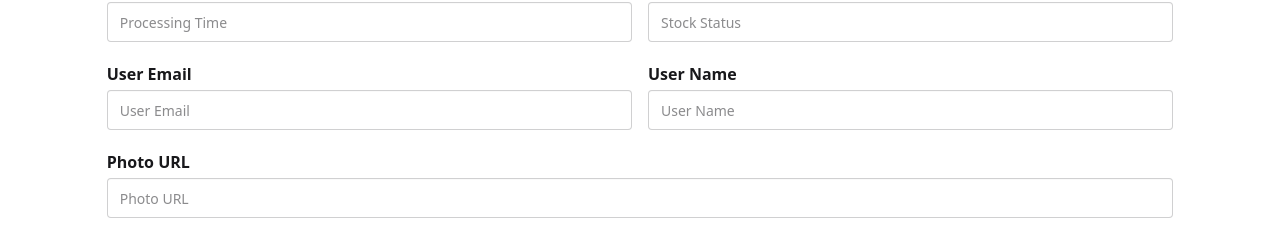
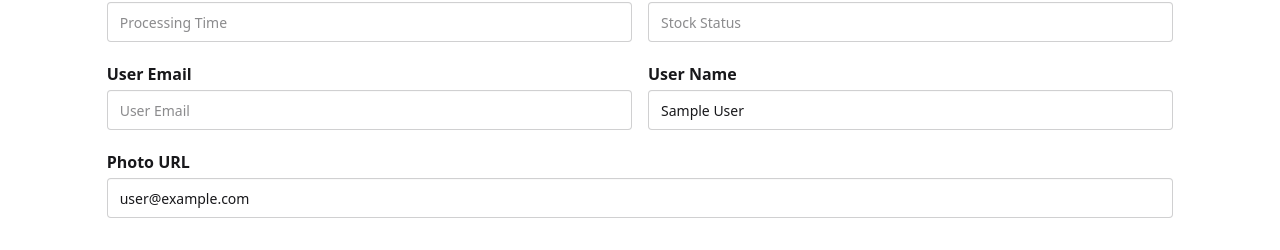
Before and after one commit to Al-Amin08/assignment-10-2025-sportMart-client, a React (Vite) app: page /addEquipment in a window 1280 px wide. Shown: the part 443-693 px from the top of the page. Built offline with nearby package versions, Linux system fonts and the light colour scheme; no server answers; sample sign-in values are in the browser's storage.

Commit message:
get display name and email, then add in addEquipment

```diff
--- a/src/Component/AddEquipment.jsx
+++ b/src/Component/AddEquipment.jsx
@@ -1,6 +1,9 @@
-import React from "react";
+import React, { useContext } from "react";
+import { AuthContext } from "../AuthProvider/AuthProvider";
 
 const AddEquipment = () => {
+  const { user } = useContext(AuthContext);
+  console.log(user.email, user.displayName);
   const handleAddEquipment = (e) => {
     e.preventDefault();
     const form = e.target;
@@ -262,6 +265,8 @@ const AddEquipment = () => {
                   required
                   placeholder="User Name "
                   className="input input-bordered w-full"
+                  defaultValue={user?.displayName}
+                  readOnly
                 />
               </label>
             </div>
@@ -276,6 +281,8 @@ const AddEquipment = () => {
                   name="photo"
                   placeholder="Photo URL"
                   className="input input-bordered w-full"
+                  defaultValue={user?.email}
+                  readOnly
                 />
               </label>
             </div>
```
